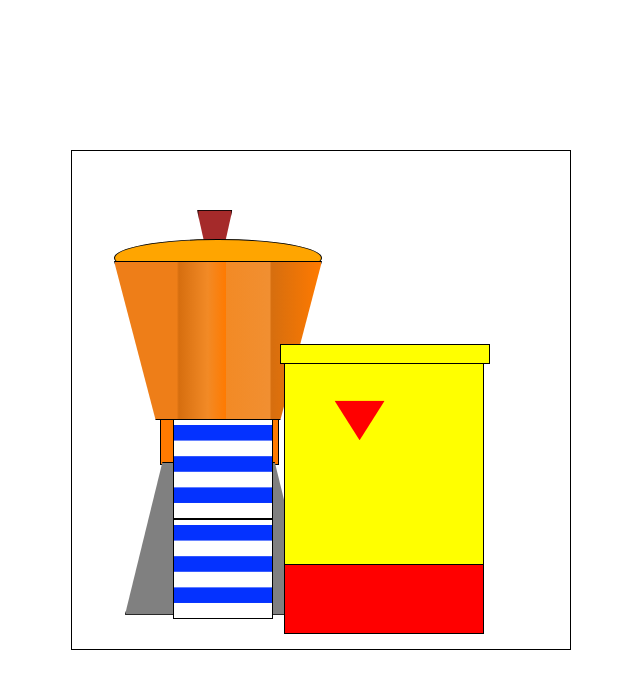
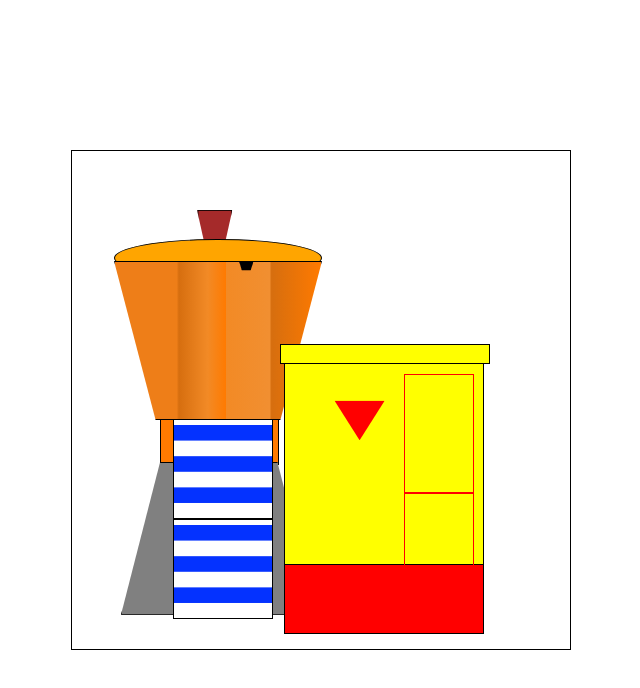
Before and after one commit to dokyongryoo/project2, a plain HTML site: page index.html in a window 1280 px wide. Shown: the whole page, without its empty margins (319-959 px from the left). Drawn offline with Linux system fonts and the light colour scheme.

Commit message:
bustello

```diff
--- a/index.html
+++ b/index.html
@@ -121,17 +121,30 @@
     z-index: -3;
   }
 
+  .caf-hole {
+    width: 7%;
+    height: 3%;
+    background: black;
+    position: absolute;
+    top: 7%;
+    left: 70%;
+    clip-path: polygon(20% 0%, 80% 0%, 100% 100%, 0% 100%);
+    transform: perspective(1000px) rotate(180deg);
+    border: 1px solid black;
+    z-index: 1;
+  }
+
   .caf-bottom {
-    width: 90%;
+    width: 94%;
     height: 48%;
     background: gray;
     position: absolute;
     top: 70%;
-    left: 15.5%;
+    left: 13.5%;
     clip-path: polygon(20% 0%, 80% 0%, 100% 100%, 0% 100%);
     transform: perspective(1000px);
     border: 1px solid black;
-    z-index: -3;
+    z-index: -1;
   }
 
   .bustello {
@@ -166,6 +179,27 @@
     background-color: red;
     z-index: 1;
   }
+
+  .top-label {
+    width: 70px;
+    height: 120px;
+    border: 1px solid red;
+    position: absolute;
+    top: 10%;
+    left: 60%;
+    z-index: 1
+  }
+
+  .bottom-label {
+    width: 70px;
+    height: 80px;
+    border: 1px solid red;
+    position: absolute;
+    top: 51%;
+    left: 60%;
+    z-index: 1
+  }
+
 </style>
 
 
@@ -175,11 +209,14 @@
     <div class="caf-top"></div>
     <div class="caf-middle"></div>
     <div class="caf-mid"></div>
+    <div class="caf-hole"></div>
     <div class="caf-bottom"></div>
     <div class="bustello">
       <div class="triangle"></div>
       <div class="bustello-lid"></div>
       <div class="bustello-bottom"></div>
+      <div class="top-label"></div>
+      <div class="bottom-label"></div>
     </div>
     <div class="cup top-cup">
       <div class="stripes"></div>
```
